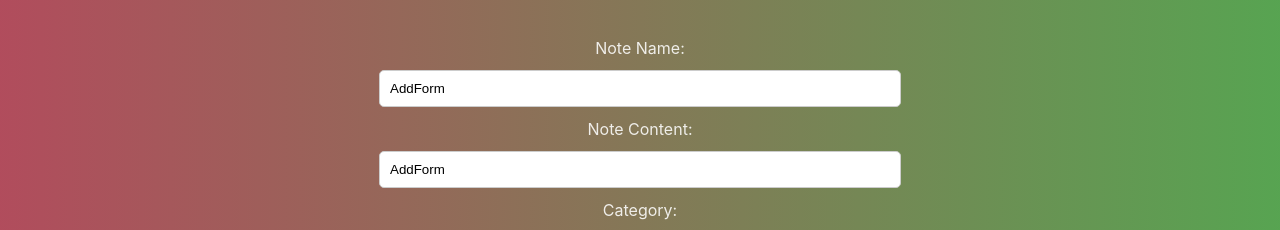
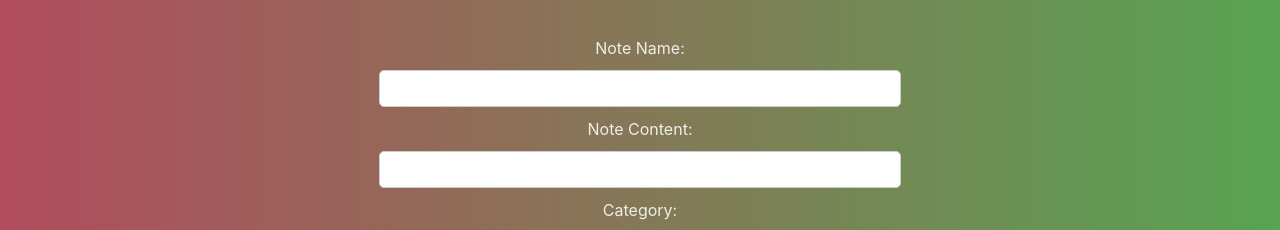
Before and after one commit to AntonLovkin/task-list_react-redux, a React (Vite) app: page / in a window 1280 px wide. Both pictures are taken after a click on the button "Add note". Shown: the part 258-488 px from the top of the page. Built offline with nearby package versions, Linux system fonts and the light colour scheme.

Commit message:
removed initial values from add form

```diff
--- a/src/components/Form.tsx
+++ b/src/components/Form.tsx
@@ -9,7 +9,7 @@ type FormProps = {
 
 function Form({ note }: FormProps) {
   // console.log(note)
-  const [formData, setFormData] = useState({ name: 'AddForm', content: 'AddForm', category: 'Task' });
+  const [formData, setFormData] = useState({ name: '', content: '', category: 'Task' });
 
   useEffect(() => {
     if (note) {
```
